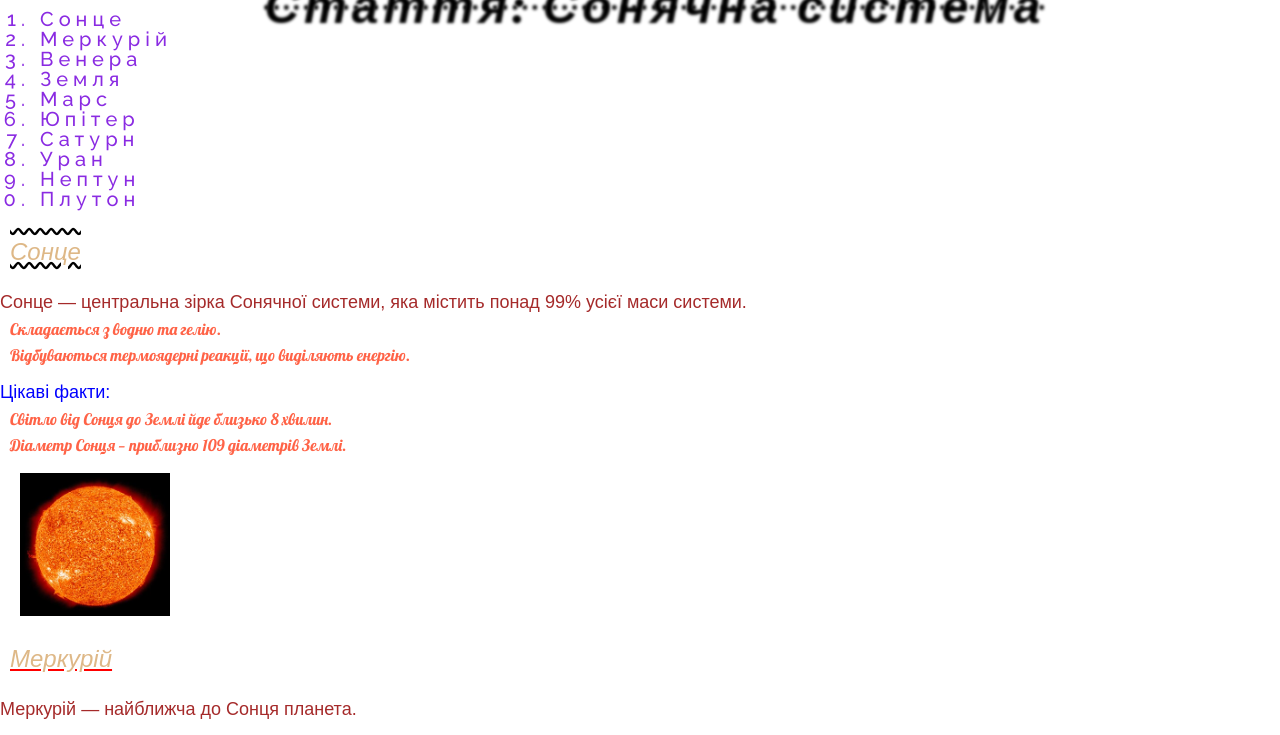
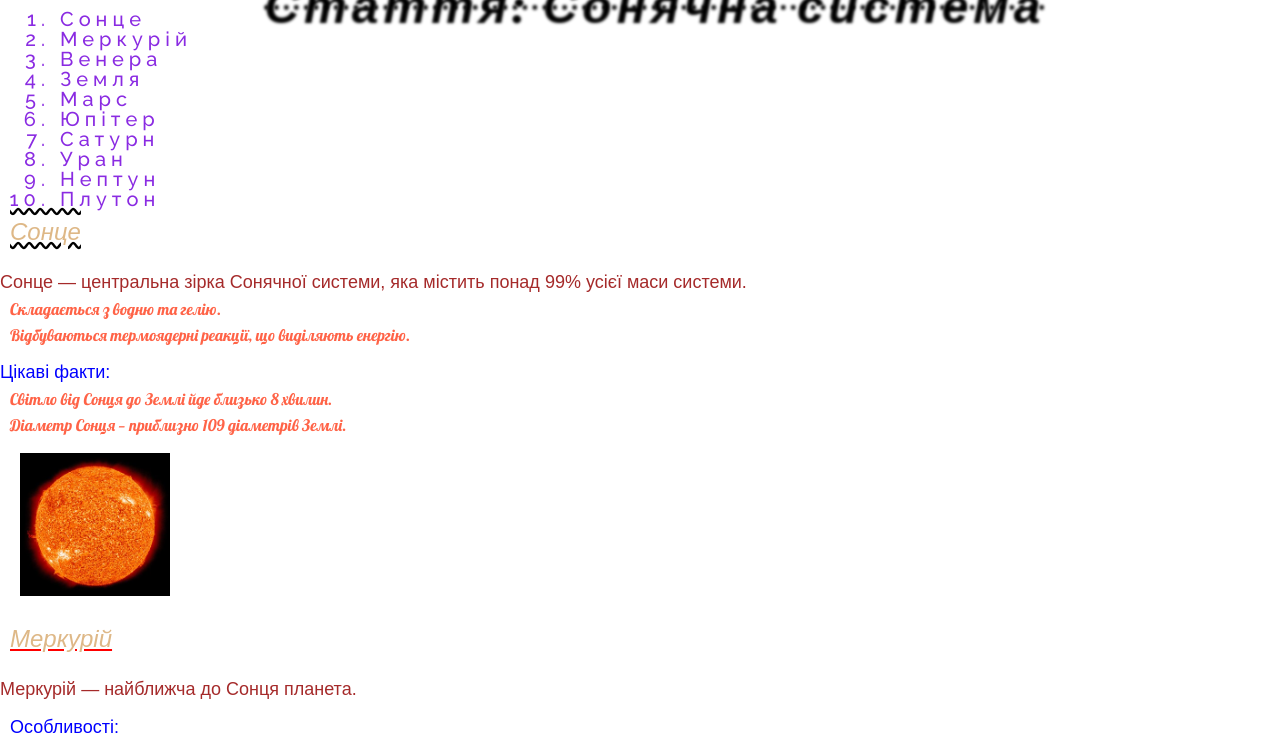
Before and after one commit to Andrej2305/lessons, a plain HTML site: page homework_04/index.html in a window 1280 px wide. Shown: the part 89-824 px from the top of the page. Drawn offline with Linux system fonts and the light colour scheme.

Commit message:
update style.css for homework 4

```diff
--- a/homework_04/css/style.css
+++ b/homework_04/css/style.css
@@ -38,8 +38,6 @@ h2 {
 }
 
 nav {
-  padding-left: 40px;
-  padding-bottom: 20px;
   font-family: "Raleway", sans-serif;
   font-weight: 500;
   letter-spacing: 5px;
@@ -48,6 +46,7 @@ nav {
 
 nav > ol > li {
   list-style-type: decimal;
+  margin-left: 60px;
 }
 
 .h1 ~ * {
```
